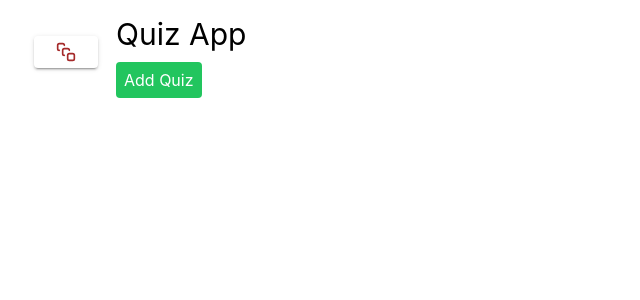
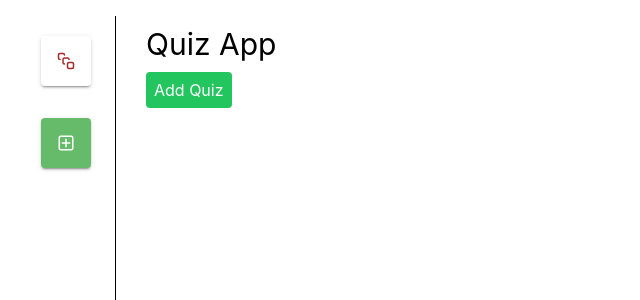
Before and after one commit to Aivazov/test-quiz-app, a React (Create React App) app: page / in a window 1280 px wide. Shown: the top 300 px of the page, without its empty margins (0-640 px from the left). Built offline with nearby package versions, Linux system fonts and the light colour scheme; the HTML template or start-up script is replaced by a standard one.

Commit message:
adding mui btns

```diff
--- a/src/App.tsx
+++ b/src/App.tsx
@@ -24,11 +24,14 @@ const App: React.FC = () => {
     <Router>
       <div className="container mx-auto p-4 flex flex-row w-full">
         <Header />
-        <main>
+        <main className="py-[10px] px-[30px]">
           <h1 className="text-3xl mb-4">Quiz App</h1>
           <Routes>
             <Route path="/" element={<QuizList quizzes={quizzes} />} />
-            <Route path="/add" element={<AddQuiz onAddQuiz={handleAddQuiz} />} />
+            <Route
+              path="/add"
+              element={<AddQuiz onAddQuiz={handleAddQuiz} />}
+            />
             <Route path="/quiz/:id" element={<QuizContainer />} />
           </Routes>
         </main>
--- a/src/components/Header/Header.tsx
+++ b/src/components/Header/Header.tsx
@@ -1,50 +1,94 @@
-import React from "react";
-import { LuSquareStack } from "react-icons/lu";
-import { styled } from "@mui/material/styles";
+import React from 'react';
+import { LuSquareStack } from 'react-icons/lu';
+import { CgAddR } from 'react-icons/cg';
+import { styled } from '@mui/material/styles';
 // import { Button, ButtonGroup } from "@chakra-ui/react";
-import Button, { ButtonProps } from "@mui/material/Button";
-import { purple } from "@mui/material/colors";
-import { Link } from "react-router-dom";
-import { IconContext } from "react-icons";
+import Button, { ButtonProps } from '@mui/material/Button';
+import { purple, green } from '@mui/material/colors';
+import { Link } from 'react-router-dom';
+import { IconContext } from 'react-icons';
 
-type Props = {};
+type Props = {
+  buttonSize?: number; // Размер стороны квадратной кнопки в пикселях
+};
 
-const ColorButton = styled(Button)<ButtonProps>(({ theme }) => ({
-  color: theme.palette.getContrastText(purple[100]),
-  width: "20px",
-  backgroundColor: "transparent",
-  "&:hover": {
-    backgroundColor: purple[100],
-  },
-}));
+// const ColorButton = styled(Button)<ButtonProps>(({ theme }) => ({
+//   color: theme.palette.getContrastText(purple[100]),
+//   width: '20px',
+//   backgroundColor: 'transparent',
+//   '&:hover': {
+//     backgroundColor: purple[100],
+//   },
+// }));
 
-const Header = (props: Props) => {
+const ColorButton = styled(Button)<ButtonProps & { buttonSize: number }>(
+  ({ theme, buttonSize }) => ({
+    color: theme.palette.getContrastText(purple[100]),
+    width: buttonSize,
+    height: buttonSize,
+    minWidth: buttonSize,
+    backgroundColor: 'transparent',
+    '&:hover': {
+      backgroundColor: purple[100],
+    },
+  })
+);
+
+const ColorButton2 = styled(Button)<ButtonProps & { buttonSize: number }>(
+  ({ theme, buttonSize }) => ({
+    color: theme.palette.getContrastText(green[400]),
+    width: buttonSize,
+    height: buttonSize,
+    minWidth: buttonSize,
+    backgroundColor: green[400],
+    '&:hover': {
+      backgroundColor: green[500],
+    },
+  })
+);
+
+const Header = ({ buttonSize = 50 }: Props) => {
   return (
-    <div className="w-[100px] flex justify-center items-start pt-5">
-      <ColorButton variant="contained">
-        <Link to="/">
-          <IconContext.Provider value={{ color: "brown", size: "20px" }}>
+    <div className="w-[100px] flex flex-col justify-start items-center pt-5 border-r-[1px] border-black h-screen gap-8">
+      <Link to="/">
+        <ColorButton variant="contained" buttonSize={buttonSize}>
+          <IconContext.Provider value={{ color: 'brown', size: '30px' }}>
             <LuSquareStack />
           </IconContext.Provider>
-        </Link>
-      </ColorButton>
-      {/* <Button variant="contained" className="w-[auto] bg-transparent">
-        <Link to="/">
-          <LuSquareStack />
-        </Link>
-      </Button> */}
-      {/* <Button colorScheme="blue" variant="outline">
-        <Link to="/">
-          <LuSquareStack />
-          Button
-        </Link>
-      </Button> */}
+        </ColorButton>
+      </Link>
 
-      {/* <ButtonGroup>
-        <Button colorScheme="orange">Orange</Button>
-      </ButtonGroup> */}
+      <Link to="/add" className="">
+        <ColorButton2 variant="contained" buttonSize={buttonSize}>
+          <IconContext.Provider value={{ color: 'white', size: '30px' }}>
+            <CgAddR />
+          </IconContext.Provider>
+        </ColorButton2>
+      </Link>
     </div>
   );
 };
 
 export default Header;
+
+{
+  /* <Button variant="contained" className="w-[auto] bg-transparent">
+        <Link to="/">
+          <LuSquareStack />
+        </Link>
+      </Button> */
+}
+{
+  /* <Button colorScheme="blue" variant="outline">
+        <Link to="/">
+          <LuSquareStack />
+          Button
+        </Link>
+      </Button> */
+}
+
+{
+  /* <ButtonGroup>
+        <Button colorScheme="orange">Orange</Button>
+      </ButtonGroup> */
+}
```
